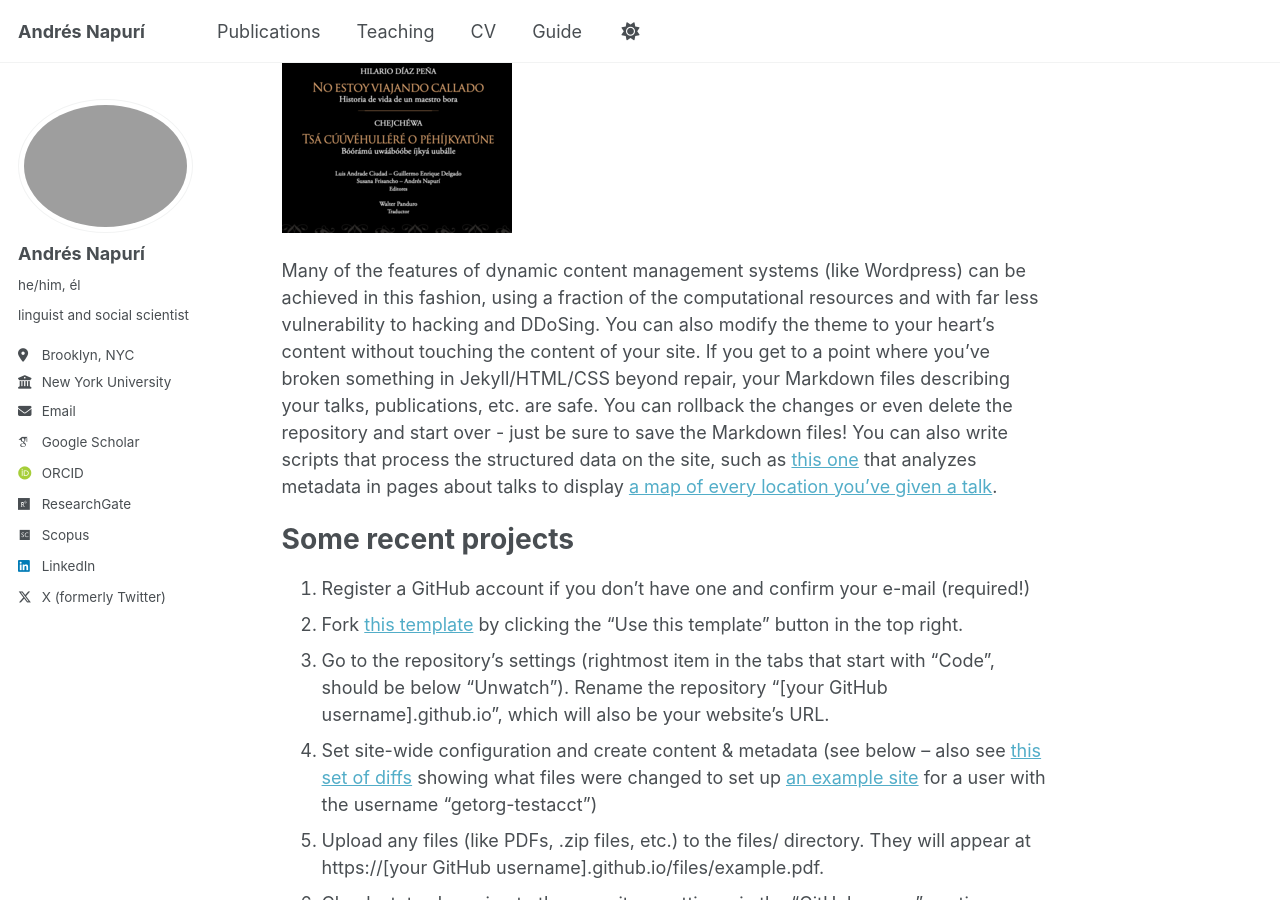
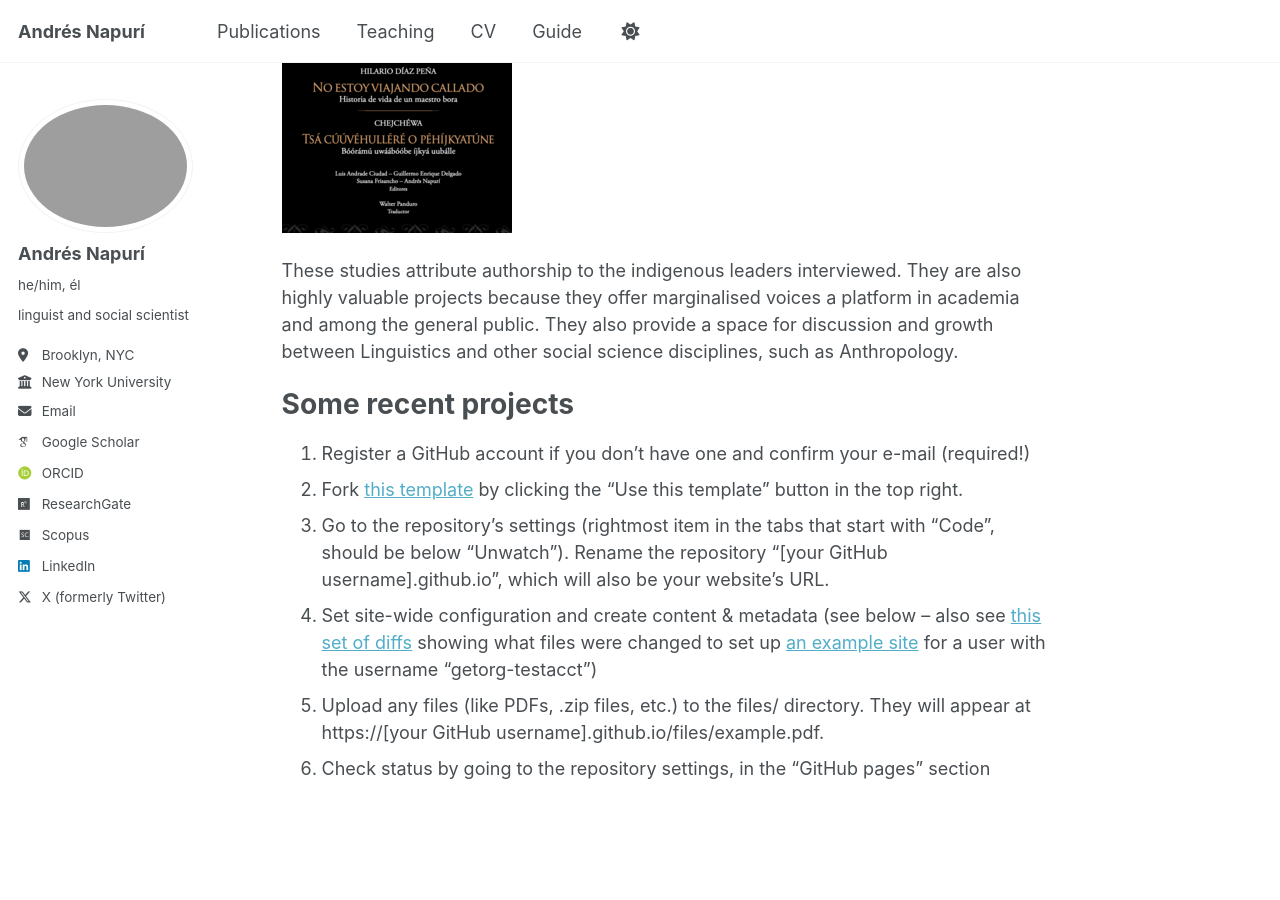
Before and after one commit to andresnapuri/andresnapuri.github.io, a Jekyll site: the page built from _pages/about.md, in a window 1280 px wide and 900 px high, scrolled down 1023 px. Built offline with Jekyll 4.4.1, drawn with Linux system fonts in a browser that asks for light colours; some web fonts are replaced; a script that is not in the unit is left out.

Commit message:
Update about.md

```diff
--- a/_pages/about.md
+++ b/_pages/about.md
@@ -17,9 +17,7 @@ In recent years, together with a group of colleagues, we have edited life storie
 
 [![imageh_alt](https://github.com/andresnapuri/andresnapuri.github.io/blob/198355fafd2f7422339d9d4706f7a75a3b3e2ac8/images/Diaz.png)](https://doi.org/10.18800/9786123172633)
 
-Many of the features of dynamic content management systems (like Wordpress) can be achieved in this fashion, using a fraction of the computational resources and with far less vulnerability to hacking and DDoSing. You can also modify the theme to your heart's content without touching the content of your site. If you get to a point where you've broken something in Jekyll/HTML/CSS beyond repair, your Markdown files describing your talks, publications, etc. are safe. You can rollback the changes or even delete the repository and start over - just be sure to save the Markdown files! You can also write scripts that process the structured data on the site, such as [this one](https://github.com/academicpages/academicpages.github.io/blob/master/talkmap.ipynb) that analyzes metadata in pages about talks to display [a map of every location you've given a talk](https://academicpages.github.io/talkmap.html).
-
-
+These studies attribute authorship to the indigenous leaders interviewed. They are also highly valuable projects because they offer marginalised voices a platform in academia and among the general public. They also provide a space for discussion and growth between Linguistics and other social science disciplines, such as Anthropology.
 
 Some recent projects
 ======
```
